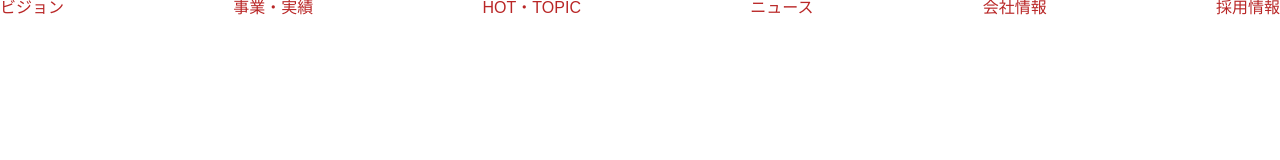
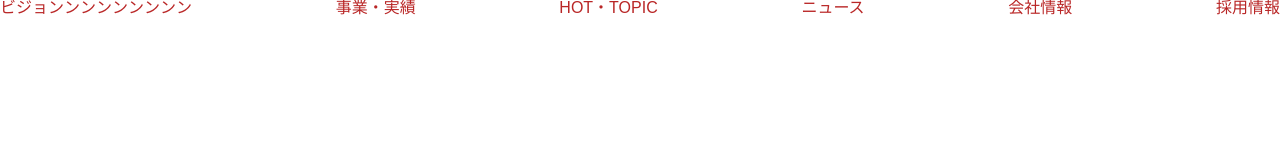
Before and after one commit to noe-fujiwara/dezasuta, a plain HTML site: page 2024_10_16/index.html in a window 1280 px wide. Drawn offline with Linux system fonts and the light colour scheme.

Commit message:
テスト02

```diff
--- a/2024_10_16/index.html
+++ b/2024_10_16/index.html
@@ -10,7 +10,7 @@
 <body>
    <nav class="nav">
     <ul class="nav_list">
-        <li class="nav_item"><a href="">ビジョン</a></li>
+        <li class="nav_item"><a href="">ビジョンンンンンンンンン</a></li>
         <li class="nav_item"><a href="">事業・実績</a></li>
         <li class="nav_item"><a href="">HOT・TOPIC</a></li>
         <li class="nav_item"><a href="">ニュース</a></li>
```
